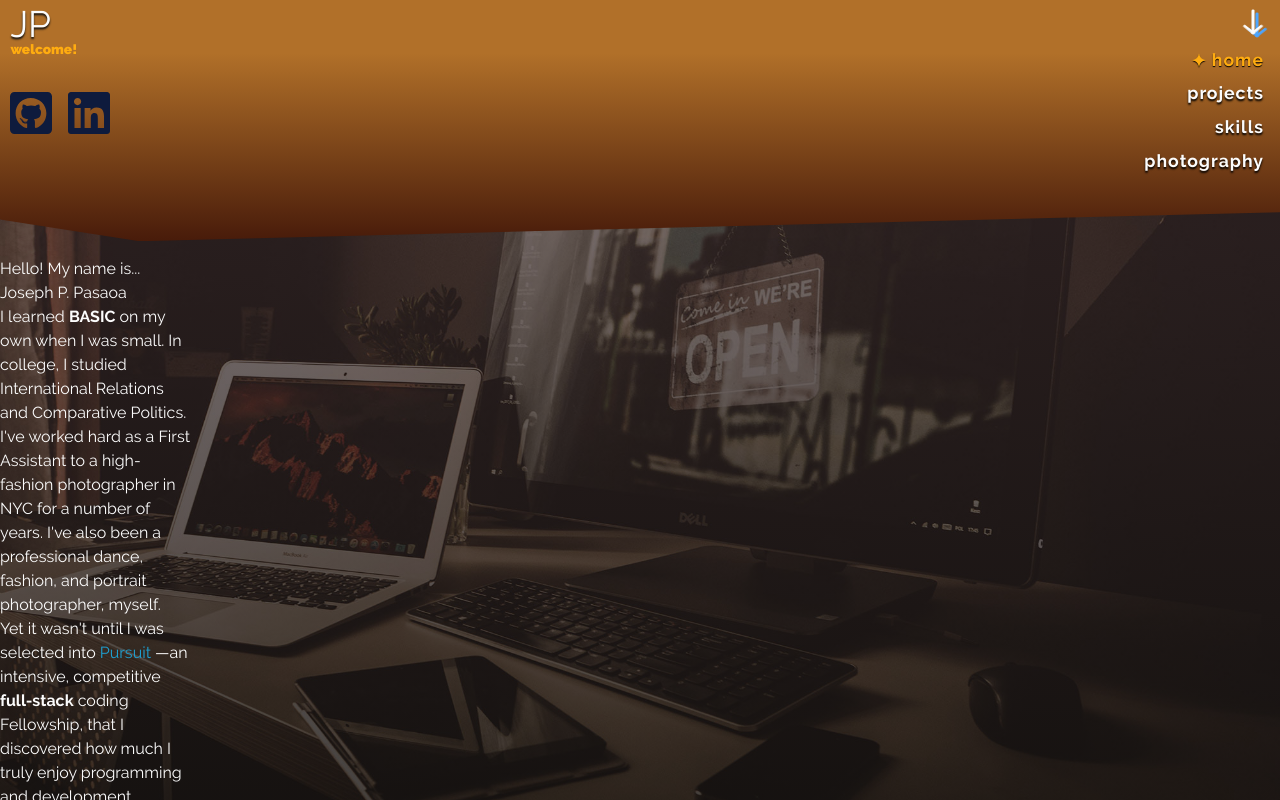
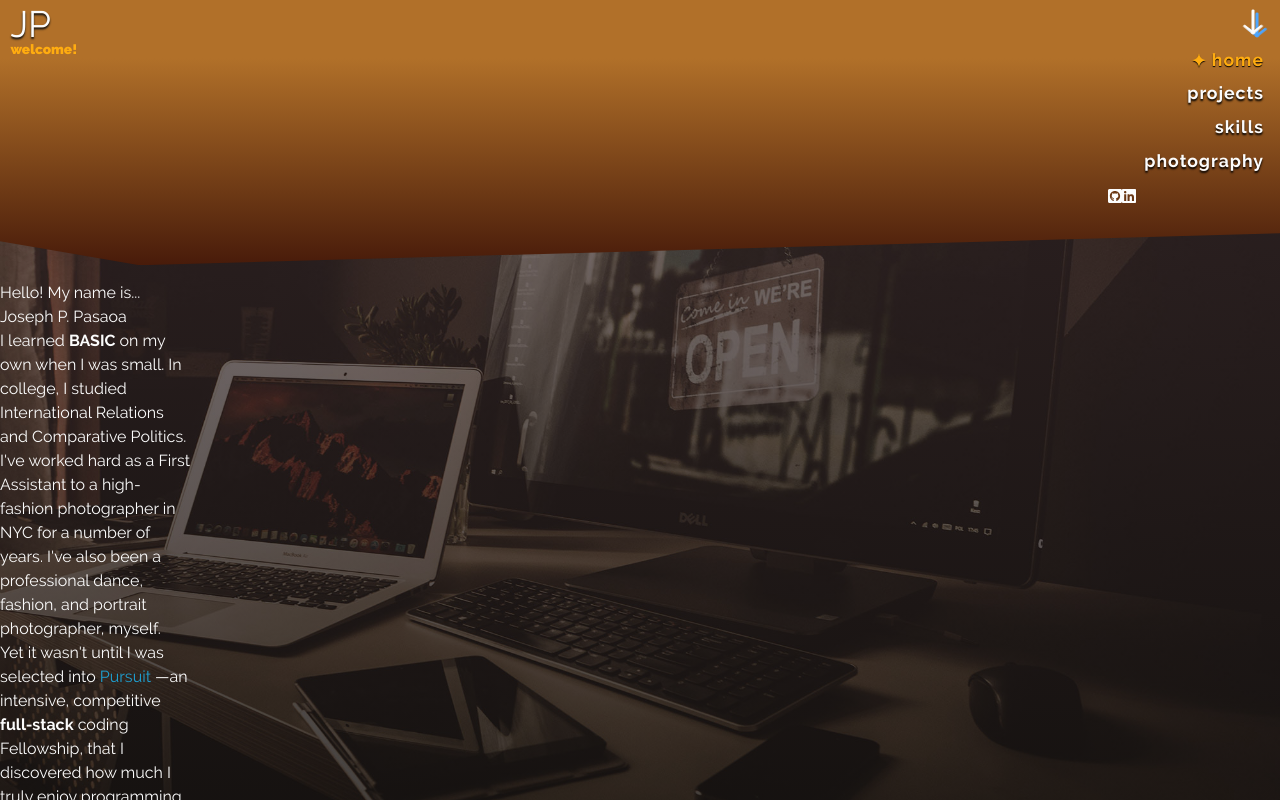
Before and after one commit to joseph-p-pasaoa/my-portfolio-site-v1-redraw--react-ts, a React (Create React App) app: page / in a window 1280 px wide. Both pictures are taken after a click on the button 1253 px from the left and 19 px from the top of the page. Built offline with nearby package versions, Linux system fonts and the light colour scheme.

Commit message:
move BrandIcons component to TopBar

```diff
--- a/src/components/Bars/BrandBox.tsx
+++ b/src/components/Bars/BrandBox.tsx
@@ -1,8 +1,6 @@
 import React from 'react';
 import { Link, useRouteMatch } from 'react-router-dom';
 import { useAccordionToggle } from 'react-bootstrap/AccordionToggle';
-
-import BrandIcons from './BrandIcons';
 
 interface BrandStyleObj {
    home: string;
@@ -30,7 +28,6 @@ const BrandBox = () => {
                <h2>
                   Welcome!
                </h2>
-               <BrandIcons />
             </div>
 
             <div className={`brand--not-home ${brandStyle['notHome']}`}>
@@ -42,7 +39,6 @@ const BrandBox = () => {
                   software engineer /<br />
                   full-stack developer
                </h2>
-               <BrandIcons />
             </div>
 
          </Link>
--- a/src/components/Bars/BrandIcons.tsx
+++ b/src/components/Bars/BrandIcons.tsx
@@ -1,16 +1,13 @@
 import React from 'react';
-import Accordion from 'react-bootstrap/Accordion';
 import { FontAwesomeIcon } from '@fortawesome/react-fontawesome';
 
 
 const BrandIcons = () => {
    return (
-      <Accordion.Collapse eventKey="0">
-         <div className="brand__icons">
-            <FontAwesomeIcon icon={["fab", "github-square"]} className="icon-fontawesome" />
-            <FontAwesomeIcon icon={["fab", "linkedin"]} className="icon-fontawesome" />
-         </div>
-      </Accordion.Collapse>
+      <div className="brand__icons">
+         <FontAwesomeIcon icon={["fab", "github-square"]} className="fontawesome--topnav" />
+         <FontAwesomeIcon icon={["fab", "linkedin"]} className="fontawesome--topnav" />
+      </div>
    );
 }
 
--- a/src/components/TopBar.tsx
+++ b/src/components/TopBar.tsx
@@ -3,6 +3,7 @@ import Accordion from 'react-bootstrap/Accordion';
 
 import BrandBox from './Bars/BrandBox';
 import NavHamburger from './Bars/NavHamburger';
+import BrandIcons from './Bars/BrandIcons';
 import NavListItems from './Bars/NavListItems';
 
 
@@ -22,6 +23,7 @@ const TopBar = () => {
                   <NavListItems />
 
                </ul>
+               <BrandIcons />
             </nav>
 
          </Accordion.Collapse>
```
